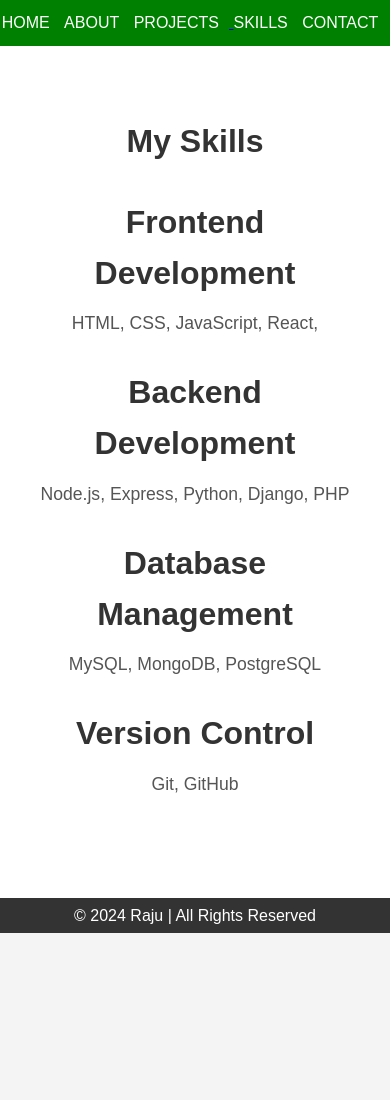
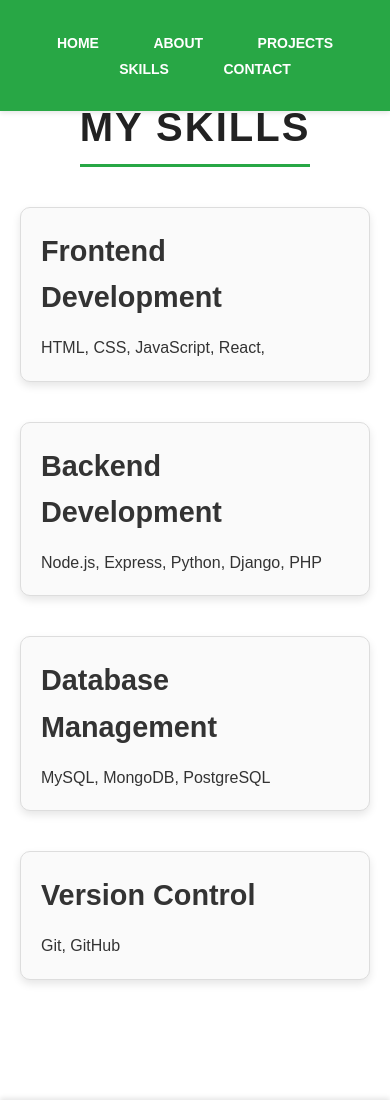
Before and after one commit to reddy1642/My-Portfolio, a plain HTML site: page skills.html in a window 390 px wide. Shown: the top 1100 px of the page. Before the commit the page ends 933 px from the top, so only its background shows below. Drawn offline with Linux system fonts and the light colour scheme.

Commit message:
added projects icons and added css

```diff
--- a/projectcss.css
+++ b/projectcss.css
@@ -1,105 +1,139 @@
-
-* {
+body {
+    font-family: Arial, sans-serif;
+    line-height: 1.6;
+    background-color: #f4f4f4;
+    color: #333;
     margin: 0;
     padding: 0;
-    box-sizing: border-box;
+}
+
+header {
+    background-color: rgb(63, 184, 63);
+    color: white;
+    padding: 30px 0;
+    text-align: center;
+    position: fixed;
+    top: 0;
+    left: 0;
+    width: 100%;
+    z-index: 1000;
+    box-shadow: 0 2px 4px rgba(0, 0, 0, 0.1);
+}
+
+nav ul {
+    list-style: none;
+    margin: 0;
+    padding: 0;
+    display: flex;
+    justify-content: center;
+    align-items: center;
+}
+
+nav ul li {
+    margin: 0 15px;
+}
+
+nav ul li a {
+    color: white;
+    text-decoration: none;
+    font-weight: bold;
+    font-size: 16px;
+    transition: color 0.3s ease-in-out;
+}
+
+nav ul li a:hover {
+    color: #ff7a57;
+    text-decoration: underline;
 }
 
 body {
-    font-family: 'Arial', sans-serif;
-    line-height: 1.6;
-    background-color: #f4f4f4;
+    padding-top: 50px;
+}
+
+.projects-section {
+    padding: 100px 20px;
+    background-color: #f9f9f9;
+    text-align: center;
+}
+
+.projects-container {
+    display: grid;
+    grid-template-columns: repeat(auto-fit, minmax(250px, 1fr));
+    gap: 20px;
+    justify-content: center;
+}
+
+.project {
+    background: white;
+    padding: 15px;
+    border: 1px solid #ddd;
+    border-radius: 10px;
+    box-shadow: 0 4px 6px rgba(0, 0, 0, 0.1);
+    text-align: center;
+    transition: transform 0.3s;
+}
+
+.project img {
+    width: 100%;
+    max-width: 200px;
+    height: auto;
+    margin-bottom: 15px;
+    border-radius: 5px;
+}
+
+.project h2 {
+    font-size: 18px;
+    margin-bottom: 10px;
+}
+
+.project a.project-link {
+    display: block;
+    margin-top: 10px;
+    text-decoration: none;
+    color: #ff7a57;
+    font-weight: bold;
+    transition: color 0.3s;
+}
+
+.project a.project-link:hover {
+    color: #333;
+    text-decoration: underline;
+}
+
+.project-details {
+    padding: 50px 20px;
+    background-color: #fff;
+}
+
+.project-details h3 {
+    font-size: 24px;
+    margin-bottom: 15px;
     color: #333;
 }
 
-
-header {
-    background-color: green;
-    color: #fff;
-    padding: 10px 0;
+.project-details p {
+    font-size: 16px;
+    line-height: 1.6;
+    color: #555;
 }
 
-header nav ul {
-    list-style: none;
+.project-details a {
+    font-size: 16px;
+    color: #ff7a57;
+    text-decoration: none;
+}
+
+.project-details a:hover {
+    text-decoration: underline;
+}
+
+footer {
+    background-color: #333;
+    color: white;
+    padding: 2rem 0;
     text-align: center;
 }
 
-header nav ul li {
-    display: inline-block;
-    margin-right: 20px;
+footer p {
+    font-size: 1rem;
 }
-
-header nav ul li a {
-    text-decoration: none;
-    color: #fff;
-    font-size: 18px;
-    text-transform: uppercase;
-}
-
-header nav ul li a:hover {
-    color: black;
-}
-
-
-#Projects {
-    padding: 50px 20px;
-    background-color: #fff;
-    text-align: center;
-}
-
-.Projects-content h2 {
-    font-size: 2.5rem;
-    margin-bottom: 30px;
-    color: #333;
-}
-
-.Project-item {
-    margin-bottom: 30px;
-}
-
-.Project-item h3 {
-    font-size: 2rem;
-    color: #333;
-    margin-bottom: 10px;
-}
-
-.Project-item p {
-    font-size: 1.1rem;
-    color: #555;
-}
-
-
-footer {
-    background-color: #333;
-    color: #fff;
-    text-align: center;
-    padding: 10px;
-    position: relative;
-    bottom: 0;
-    width: 100%;
-}
-
-
-@media (max-width: 768px) {
-    .Projects-content {
-        padding: 20px;
-    }
-
-    .Projects-content h2 {
-        font-size: 2rem;
-    }
-}
-
-@media (max-width: 480px) {
-    header nav ul li {
-        margin-right: 10px;
-    }
-
-    header nav ul li a {
-        font-size: 16px;
-    }
-
-    footer {
-        padding: 5px;
-    }
-}
--- a/skills.css
+++ b/skills.css
@@ -8,98 +8,109 @@
 body {
     font-family: 'Arial', sans-serif;
     line-height: 1.6;
-    background-color: #f4f4f4;
+    background-color: #f9f9f9;
     color: #333;
 }
 
 
 header {
-    background-color: green;
+    background-color: #28a745;
     color: #fff;
-    padding: 10px 0;
+    padding: 30px 0;
+    position: fixed;
+    top: 0;
+    left: 0;
+    width: 100%;
+    z-index: 1000;
+    box-shadow: 0 2px 5px rgba(0, 0, 0, 0.1);
 }
 
 header nav ul {
     list-style: none;
     text-align: center;
+    padding: 0;
 }
 
 header nav ul li {
     display: inline-block;
-    margin-right: 20px;
+    margin: 0 15px;
 }
 
 header nav ul li a {
     text-decoration: none;
     color: #fff;
-    font-size: 18px;
+    font-size: 16px;
+    font-weight: bold;
     text-transform: uppercase;
+    padding: 5px 10px;
+    transition: all 0.3s ease-in-out;
 }
 
 header nav ul li a:hover {
-    color: black;
+    color: #333;
+    background-color: #fff;
+    border-radius: 5px;
 }
 
-
 #skills {
-    padding: 50px 20px;
+    padding: 80px 20px;
     background-color: #fff;
     text-align: center;
 }
 
 .skills-content h2 {
     font-size: 2.5rem;
-    margin-bottom: 30px;
-    color: #333;
+    margin-top: 15px;
+    margin-bottom: 40px;
+    color: #222;
+    text-transform: uppercase;
+    letter-spacing: 2px;
+    border-bottom: 3px solid #28a745;
+    display: inline-block;
+    padding-bottom: 5px;
 }
 
 .skill-item {
-    margin-bottom: 30px;
+    margin-bottom: 40px;
+    text-align: left;
+    max-width: 600px;
+    margin: 0 auto 40px;
+    padding: 20px;
+    border: 1px solid #ddd;
+    border-radius: 10px;
+    box-shadow: 0 4px 8px rgba(0, 0, 0, 0.1);
+    background-color: #fafafa;
+    transition: transform 0.3s ease-in-out;
 }
 
 .skill-item h3 {
-    font-size: 2rem;
+    font-size: 1.8rem;
     color: #333;
-    margin-bottom: 10px;
+    margin-bottom: 15px;
 }
 
-.skill-item p {
+skill-item p {
     font-size: 1.1rem;
     color: #555;
+    line-height: 1.6;
 }
-
 
 footer {
     background-color: #333;
     color: #fff;
     text-align: center;
-    padding: 10px;
+    padding: 15px;
     position: relative;
     bottom: 0;
     width: 100%;
+    font-size: 0.9rem;
+    box-shadow: 0 -2px 5px rgba(0, 0, 0, 0.1);
 }
 
-
-@media (max-width: 768px) {
-    .skills-content {
-        padding: 20px;
-    }
-
-    .skills-content h2 {
-        font-size: 2rem;
-    }
+footer p {
+    margin: 0;
 }
 
-@media (max-width: 480px) {
-    header nav ul li {
-        margin-right: 10px;
-    }
-
-    header nav ul li a {
-        font-size: 16px;
-    }
-
-    footer {
-        padding: 5px;
-    }
+header nav ul li a {
+    font-size: 14px;
 }
```
Also changed, not shown: projects.html (+53 -22 lines), bag.png (added), nike.png (added), truck.png (added).
